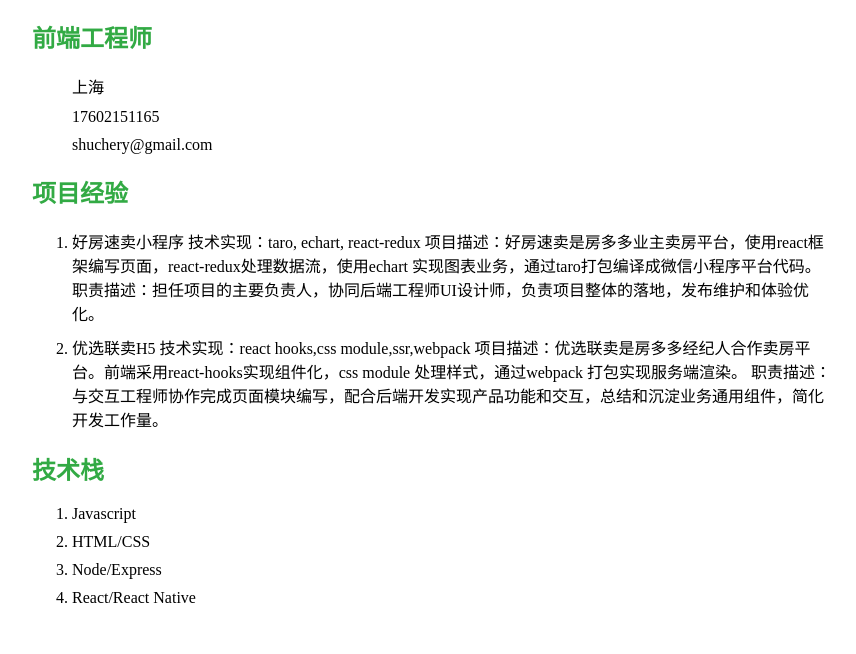
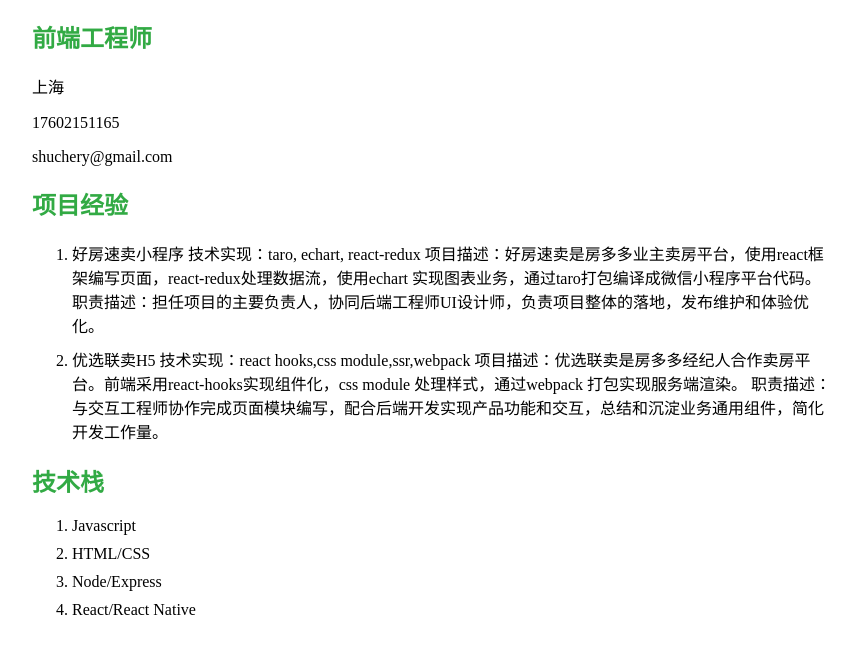
Before and after one commit to shuch/shuch.github.io, a website: page resume.html in a window 1280 px wide. Shown: the part 70-724 px from the top of the page, without its empty margins (208-1064 px from the left). Drawn offline with Linux system fonts and the light colour scheme.

Commit message:
Update resume.html

```diff
--- a/resume.html
+++ b/resume.html
@@ -6,9 +6,6 @@
       body {
         width: 800px;
         margin: 0 auto;
-      }
-      ul {
-        list-style-type: none;
       }
       h2 {
         color: #32aa44;
@@ -22,11 +19,9 @@
   <body>
     <h1>舒晨</h1>
     <h2>前端工程师</h2>
-    <ul>
-      <li>上海</li>
-      <li>17602151165</li>
-      <li>shuchery@gmail.com</li>
-    </ul>
+    <p>上海</p>
+    <p>17602151165</p>
+    <p>shuchery@gmail.com</p>
     <h2>项目经验</h2>
     <ol>
       <li>
```
